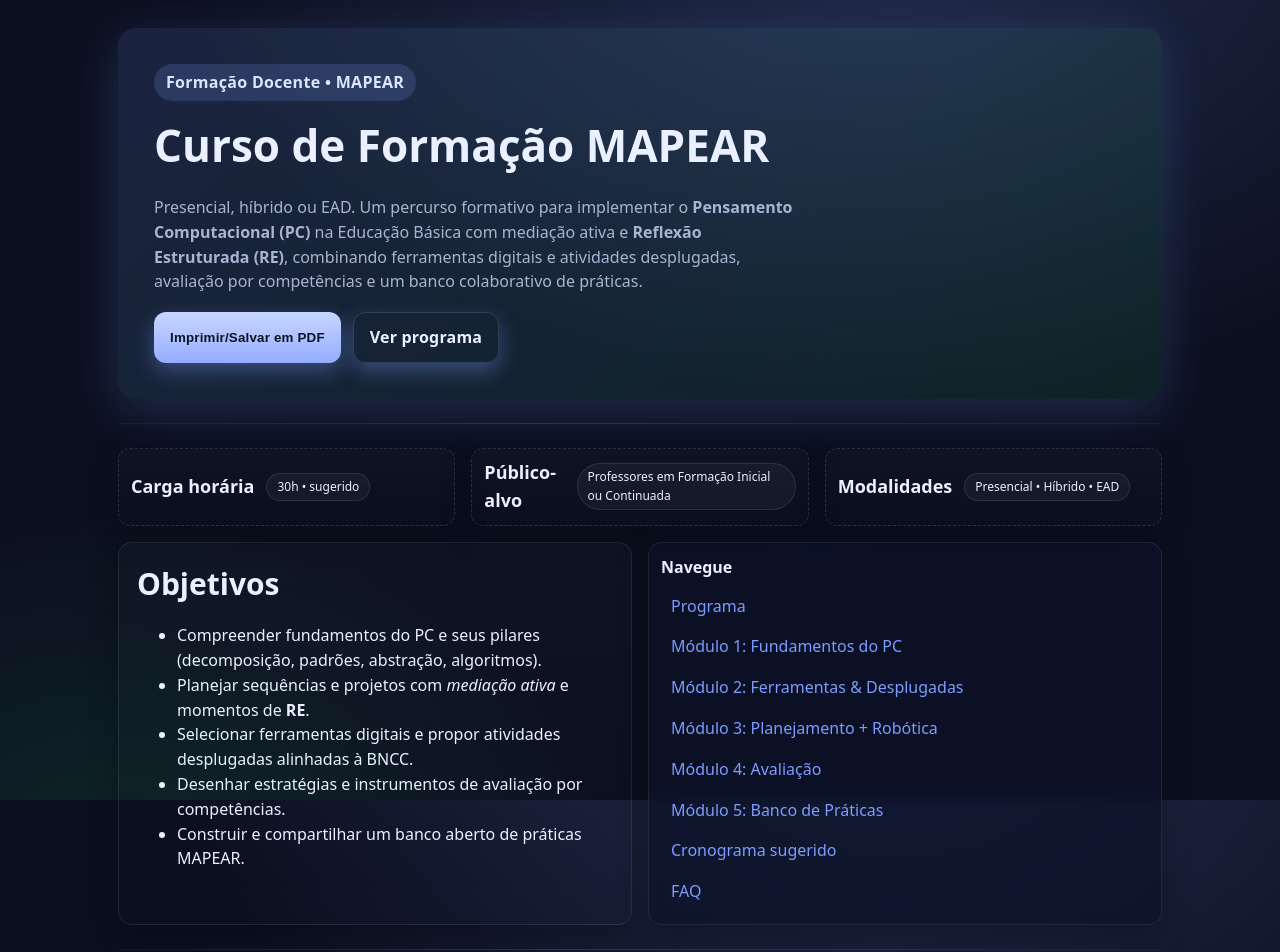
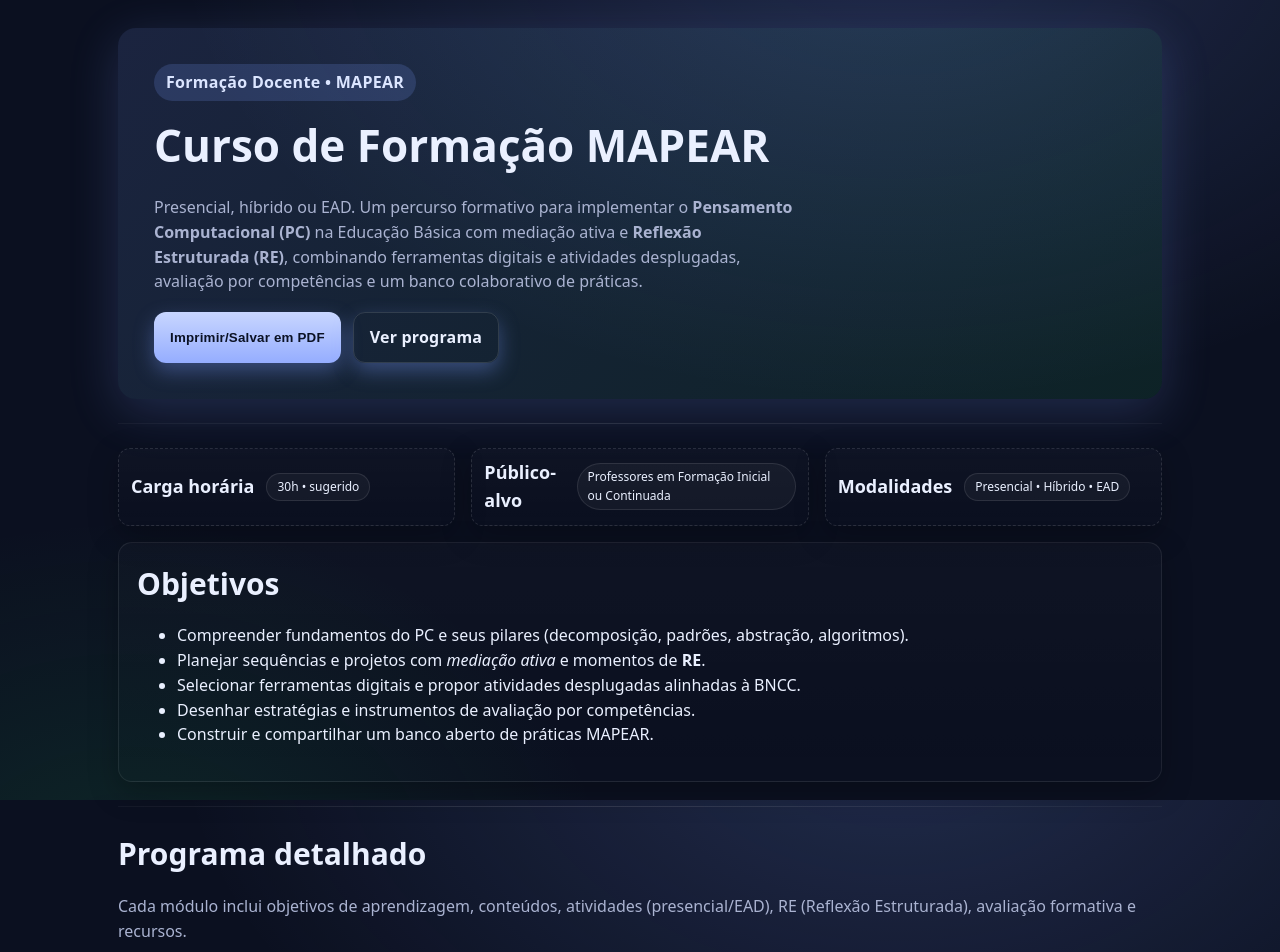
Before and after one commit to carolsoko/mapear, a plain HTML site: page cursoMapear.html in a window 1280 px wide. Shown: the top 952 px of the page. Drawn offline with Linux system fonts and the light colour scheme.

Commit message:
Update cursoMapear.html

```diff
--- a/cursoMapear.html
+++ b/cursoMapear.html
@@ -139,17 +139,6 @@
             <li>Construir e compartilhar um banco aberto de práticas MAPEAR.</li>
           </ul>
         </div>
-        <nav class="nav" aria-label="Navegação rápida">
-          <strong style="display:block;margin-bottom:6px">Navegue</strong>
-          <a href="#programa">Programa</a>
-          <a href="#mod1">Módulo 1: Fundamentos do PC</a>
-          <a href="#mod2">Módulo 2: Ferramentas & Desplugadas</a>
-          <a href="#mod3">Módulo 3: Planejamento + Robótica</a>
-          <a href="#mod4">Módulo 4: Avaliação</a>
-          <a href="#mod5">Módulo 5: Banco de Práticas</a>
-          <a href="#cronograma">Cronograma sugerido</a>
-          <a href="#faq">FAQ</a>
-        </nav>
       </div>
     </section>
 
```
